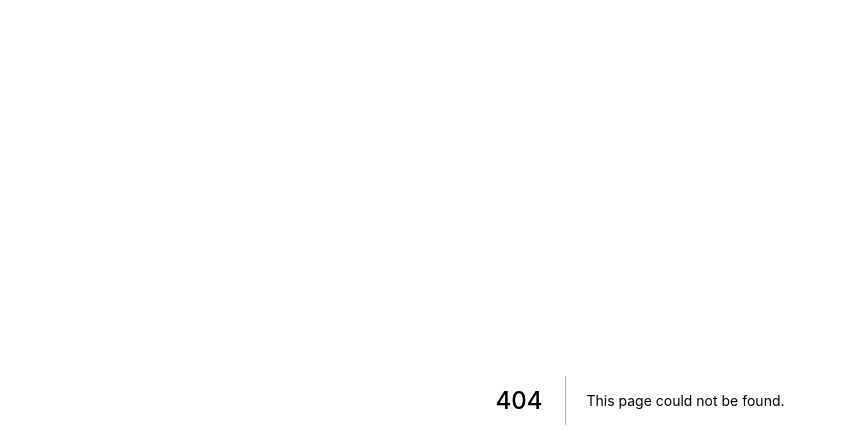
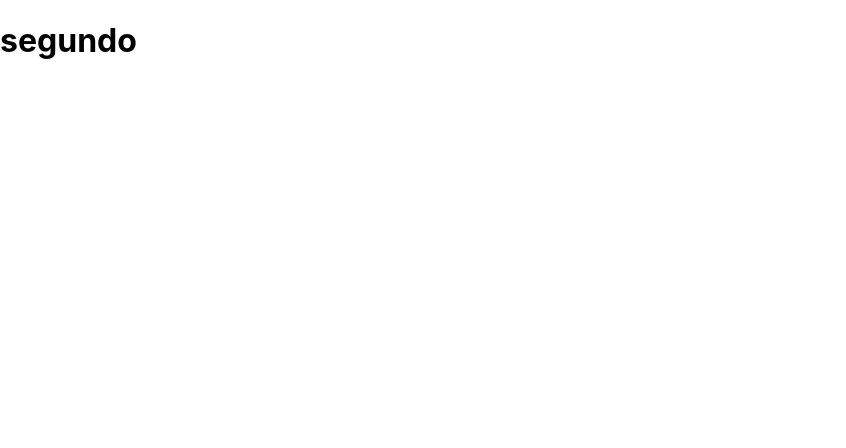
Before and after one commit to David-Pires/React-Exercises, a Next.js app: page /basicos/segundo in a window 1280 px wide. Before the commit this address had no page. Shown: the top 448 px of the page, without its empty margins (0-846 px from the left). Built offline with nearby package versions, Linux system fonts and the light colour scheme.

Commit message:
segundo componente e JSX conversão natural REACT

```diff
--- /dev/null
+++ b/pages/basicos/segundo.js
@@ -0,0 +1,4 @@
+//JSX
+export default function segundo() {
+  return <h1>segundo</h1>
+}
```
